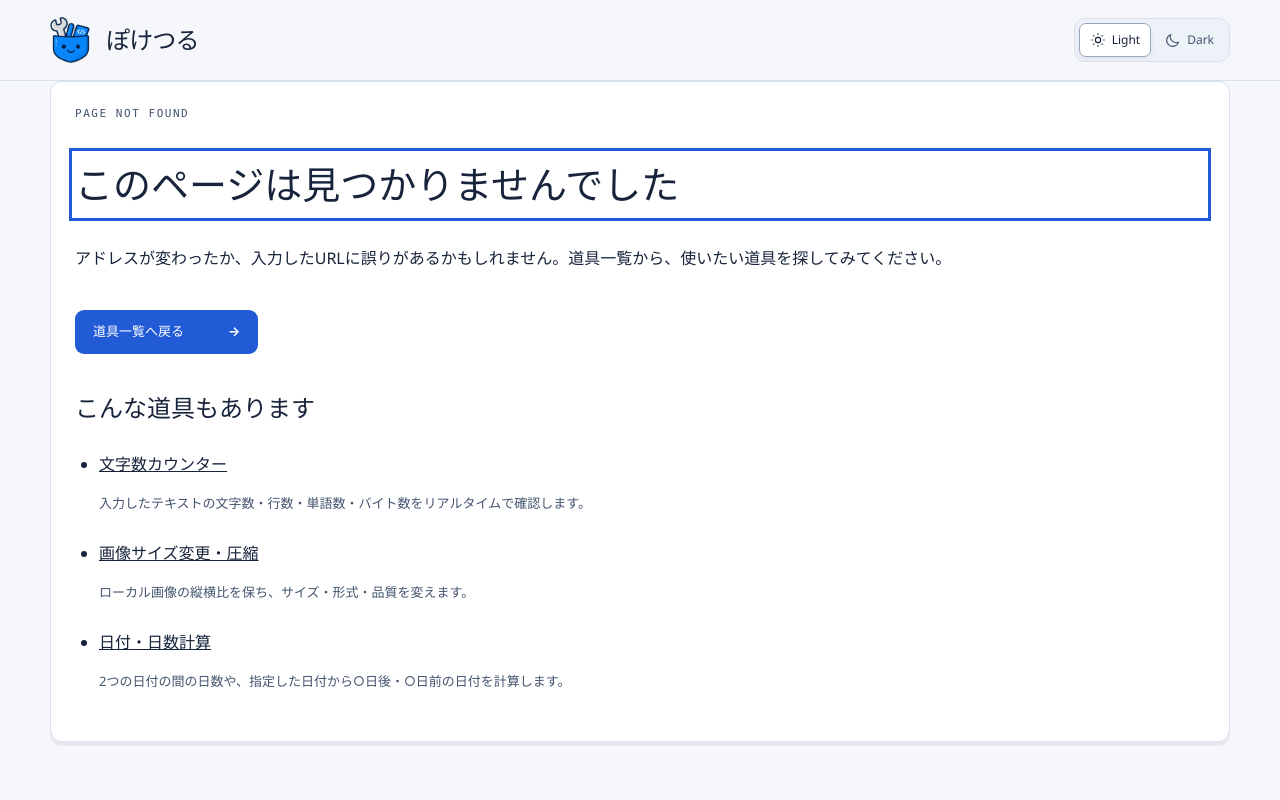
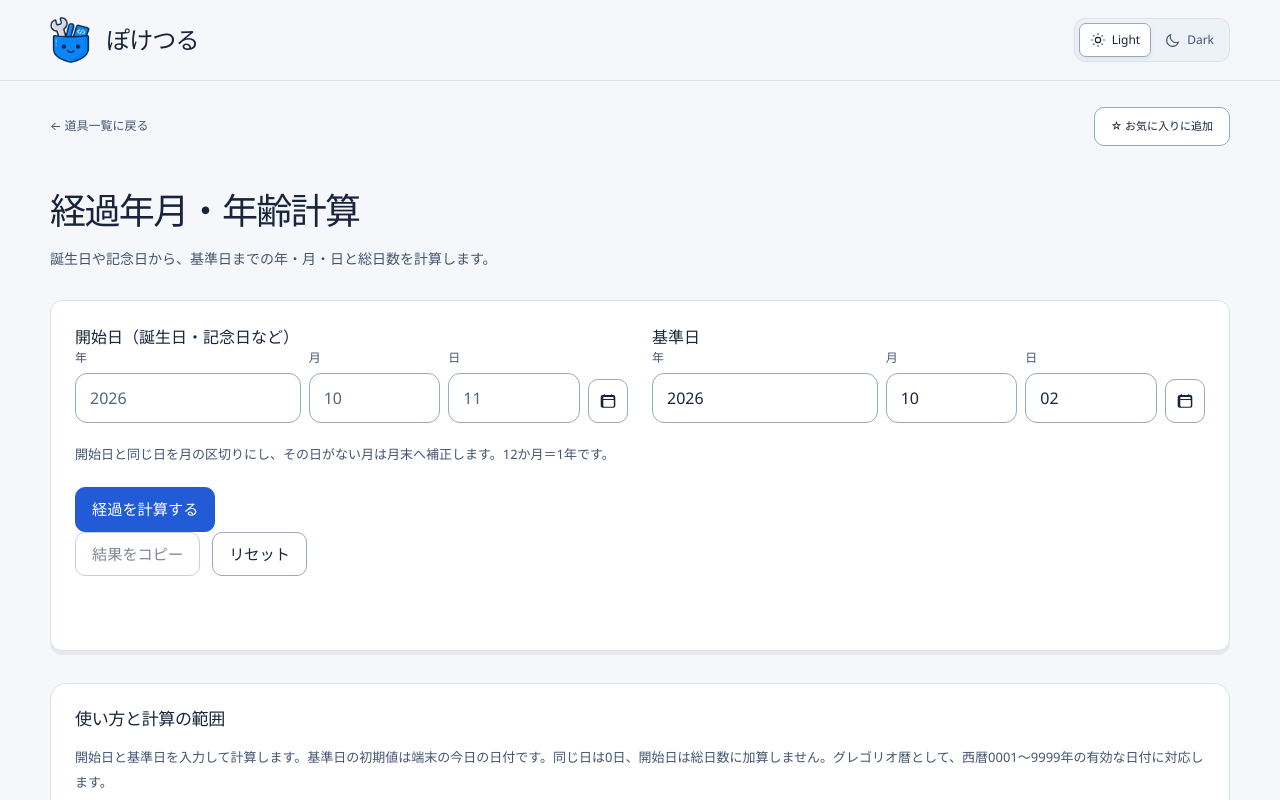
Before and after one commit to marcelows729/web-toolbox, a React (Vite) app: page /tools/age-calculator in a window 1280 px wide. Shown: the top 800 px of the page. Built offline with nearby package versions, Linux system fonts and the light colour scheme.

Commit message:
経過年月と総日数を計算する年齢計算ツールを追加

```diff
--- a/src/App.tsx
+++ b/src/App.tsx
@@ -40,6 +40,7 @@ const TextFormatter = lazy(() => import('./tools/text-formatter/TextFormatter'))
 const DurationCalculator = lazy(() => import('./tools/duration-calculator/DurationCalculator'))
 const ImageCrop = lazy(() => import('./tools/image-crop/ImageCrop'))
 const ImageRotate = lazy(() => import('./tools/image-rotate/ImageRotate'))
+const AgeCalculator = lazy(() => import('./tools/age-calculator/AgeCalculator'))
 const SequenceGenerator = lazy(() => import('./tools/sequence-generator/SequenceGenerator'))
 const RandomGrouping = lazy(() => import('./tools/random-grouping/RandomGrouping'))
 
@@ -138,6 +139,7 @@ function App() {
           <Route path="/tools/text-replace" element={<TextReplace />} />
           <Route path="/tools/text-formatter" element={<TextFormatter />} />
           <Route path="/tools/duration-calculator" element={<DurationCalculator />} />
+          <Route path="/tools/age-calculator" element={<AgeCalculator />} />
           <Route path="/tools/sequence-generator" element={<SequenceGenerator />} />
           <Route path="/tools/random-grouping" element={<RandomGrouping />} />
           <Route path="*" element={<NotFoundPage />} />
--- /dev/null
+++ b/src/tools/age-calculator/AgeCalculator.css
@@ -0,0 +1,8 @@
+.age-date-fields { display: grid; grid-template-columns: repeat(2, minmax(0, 1fr)); gap: 24px; }
+.age-date-fields > div { min-width: 0; }
+.age-result { margin: 24px 0 16px; padding: 16px 20px; border-radius: 8px; background: var(--surface-alt); }
+.age-result p { margin: 8px 0; }
+.age-result span, .age-result strong { display: block; }
+.age-result span { color: var(--text-soft); font-size: 13px; margin-bottom: 4px; }
+.age-result strong { font-size: 20px; font-weight: 600; overflow-wrap: anywhere; }
+@media (max-width: 760px) { .age-date-fields { grid-template-columns: 1fr; } }
--- /dev/null
+++ b/src/tools/age-calculator/AgeCalculator.tsx
@@ -0,0 +1,25 @@
+import { useRef, useState } from 'react'
+import DatePartsInput from '../../components/forms/DatePartsInput'
+import type { DatePartsValue } from '../../components/forms/dateParts'
+import CalculationPage from '../everyday-calculations/CalculationPage'
+import { useToolResult } from '../../components/tools/useToolResult'
+import { calculateElapsed, elapsedText, localTodayParts } from './elapsed'
+import type { ElapsedResult } from './elapsed'
+import './AgeCalculator.css'
+const emptyDate = (): DatePartsValue => ({ year: '', month: '', day: '' })
+export default function AgeCalculator() {
+  const [start, setStart] = useState(emptyDate)
+  const [reference, setReference] = useState(localTodayParts)
+  const [calculated, setCalculated] = useState<ElapsedResult | null>(null)
+  const form = useRef<HTMLFormElement>(null)
+  const result = useToolResult()
+  const resetResult = () => { setCalculated(null); result.reset() }
+  return <CalculationPage title="経過年月・年齢計算" description="誕生日や記念日から、基準日までの年・月・日と総日数を計算します。" result={result} related={['date-calculator']} onReset={() => { setStart(emptyDate()); setReference(localTodayParts()); resetResult(); form.current?.querySelector<HTMLInputElement>('#age-start-year')?.focus() }} usage={<><p>開始日と基準日を入力して計算します。基準日の初期値は端末の今日の日付です。同じ日は0日、開始日は総日数に加算しません。グレゴリオ暦として、西暦0001〜9999年の有効な日付に対応します。</p><p>月の区切りは開始日と同じ日です。その日がない月は月末に補正し、12か月を1年として、直近の区切りからの残り日数を表示します。1月31日から2月28日は1か月、3月30日は1か月30日です。2月29日の1年後が平年なら2月28日を区切りにします。</p><p>日付の経過計算です。法律上の年齢判定や資格判断には使いません。</p></>}>
+    <form ref={form} onSubmit={event => { event.preventDefault(); void result.run(() => { const next = calculateElapsed(start, reference); setCalculated(next); return elapsedText(next) }) }}>
+      <div className="age-date-fields"><div><label className="field-label" id="age-start-label" htmlFor="age-start-year">開始日（誕生日・記念日など）</label><DatePartsInput id="age-start" value={start} labelledBy="age-start-label" describedBy={'age-rule' + (result.error ? ' calculation-error' : '')} onChange={next => { if (next.year !== start.year || next.month !== start.month || next.day !== start.day) { setStart(next); resetResult() } }} /></div><div><label className="field-label" id="age-reference-label" htmlFor="age-reference-year">基準日</label><DatePartsInput id="age-reference" value={reference} labelledBy="age-reference-label" describedBy={'age-rule' + (result.error ? ' calculation-error' : '')} onChange={next => { if (next.year !== reference.year || next.month !== reference.month || next.day !== reference.day) { setReference(next); resetResult() } }} /></div></div>
+      <p className="calculation-help" id="age-rule">開始日と同じ日を月の区切りにし、その日がない月は月末へ補正します。12か月＝1年です。</p>
+      <button id="age-calculate" type="submit" className="primary-button" disabled={result.busy}>経過を計算する</button>
+    </form>
+    {result.output !== null && calculated && <div id="age-result" className="age-result" role="region" aria-label="計算結果"><p><span>経過年月</span><strong>満{calculated.years}年 {calculated.months}か月 {calculated.days}日</strong></p><p><span>総日数</span><strong>{calculated.totalDays.toLocaleString('ja-JP')}日</strong></p></div>}
+  </CalculationPage>
+}
--- /dev/null
+++ b/src/tools/age-calculator/elapsed.ts
@@ -0,0 +1,27 @@
+import type { DatePartsValue } from '../../components/forms/dateParts'
+export type ElapsedResult = { years: number; months: number; days: number; totalDays: number; start: string; reference: string }
+type CivilDate = { year: number; month: number; day: number }
+export const localTodayParts = (date = new Date()): DatePartsValue => ({ year: String(date.getFullYear()).padStart(4, '0'), month: String(date.getMonth() + 1).padStart(2, '0'), day: String(date.getDate()).padStart(2, '0') })
+const daysInMonth = (year: number, month: number) => month === 2 ? (year % 400 === 0 || (year % 4 === 0 && year % 100 !== 0) ? 29 : 28) : [4, 6, 9, 11].includes(month) ? 30 : 31
+function parse(parts: DatePartsValue, label: string): CivilDate {
+  if (!/^\d{4}$/.test(parts.year) || Number(parts.year) < 1) throw new Error(label + 'の年は0001〜9999の4桁で入力してください。')
+  if (!/^\d{1,2}$/.test(parts.month) || !/^\d{1,2}$/.test(parts.day)) throw new Error(label + 'の月と日を入力してください。')
+  const year = Number(parts.year), month = Number(parts.month), day = Number(parts.day)
+  if (month < 1 || month > 12 || day < 1 || day > daysInMonth(year, month)) throw new Error(label + 'に存在する日付を入力してください。')
+  return { year, month, day }
+}
+// Civil dates use UTC only as an ordinal representation; no timezone/DST length enters the calculation.
+const ordinal = ({ year, month, day }: CivilDate) => { const date = new Date(0); date.setUTCFullYear(year, month - 1, day); date.setUTCHours(0, 0, 0, 0); return date.getTime() / 86_400_000 }
+const iso = ({ year, month, day }: CivilDate) => String(year).padStart(4, '0') + '-' + String(month).padStart(2, '0') + '-' + String(day).padStart(2, '0')
+const anniversary = (start: CivilDate, months: number): CivilDate => {
+  const index = start.year * 12 + start.month - 1 + months, year = Math.floor(index / 12), month = index % 12 + 1
+  return { year, month, day: Math.min(start.day, daysInMonth(year, month)) }
+}
+export function calculateElapsed(startParts: DatePartsValue, referenceParts: DatePartsValue): ElapsedResult {
+  const start = parse(startParts, '開始日'), reference = parse(referenceParts, '基準日'), begin = ordinal(start), end = ordinal(reference)
+  if (end < begin) throw new Error('基準日は開始日と同じ日か、それより後の日にしてください。')
+  let wholeMonths = (reference.year - start.year) * 12 + reference.month - start.month
+  if (ordinal(anniversary(start, wholeMonths)) > end) wholeMonths--
+  return { years: Math.floor(wholeMonths / 12), months: wholeMonths % 12, days: end - ordinal(anniversary(start, wholeMonths)), totalDays: end - begin, start: iso(start), reference: iso(reference) }
+}
+export const elapsedText = (value: ElapsedResult) => '経過年月・年齢計算\n開始日：' + value.start + '\n基準日：' + value.reference + '\n経過：満' + value.years + '年 ' + value.months + 'か月 ' + value.days + '日\n総日数：' + value.totalDays + '日\n月の区切りは開始日と同じ日。存在しない月は月末に補正（12か月＝1年）。'
--- a/src/tools/registry.ts
+++ b/src/tools/registry.ts
@@ -1,6 +1,7 @@
 import type { Tool } from '../types/tool'
 
 export const tools: Tool[] = [
+  { id: 'age-calculator', name: '経過年月・年齢計算', description: '誕生日や記念日から、基準日までの年・月・日と総日数を計算します。', category: 'datetime', keywords: ['日付・時間', '年齢', '経過', '年月', '何歳', '誕生日', '記念日', '満年齢', '期間', 'age', 'elapsed', 'birthday'], path: '/tools/age-calculator', relatedTools: ['date-calculator'] },
   { id: 'sequence-generator', name: '連番作成', description: '開始番号・件数・増分を指定して、番号やラベルを1行ずつ作ります。', category: 'general', keywords: ['連番', '番号', '一覧', '受付番号', 'ファイル名', 'ラベル', 'ゼロ埋め', '増分', 'sequence', 'number', 'serial', 'リスト'], path: '/tools/sequence-generator', relatedTools: ['text-formatter', 'sql-in-generator'] },
   {
     id: 'image-crop',
```
Also changed, not shown: 3 other files (tests, documents, lock files or other folders).
